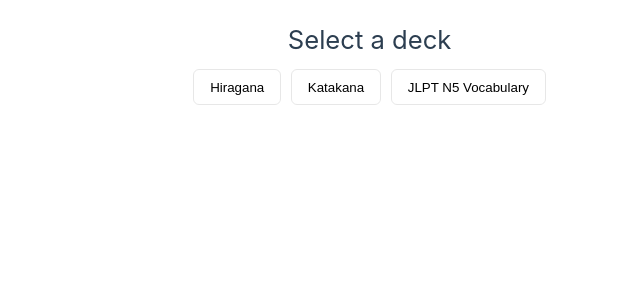
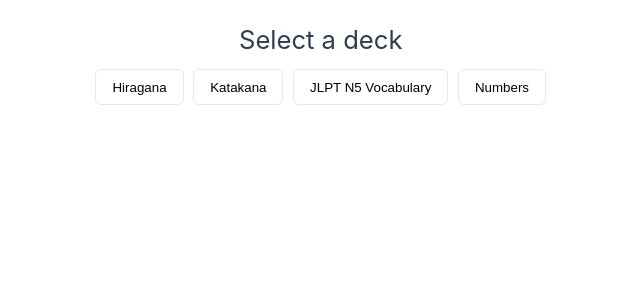
Before and after one commit to hpbrew/japanese-mastery, a Vue app: page / in a window 1280 px wide. Shown: the top 300 px of the page, without its empty margins (74-714 px from the left). Built offline with nearby package versions, Linux system fonts and the light colour scheme; the HTML template or start-up script is replaced by a standard one.

Commit message:
add new deck

```diff
--- /dev/null
+++ b/src/assets/decks/N.4-N.5-Basic-1800/number.ts
@@ -0,0 +1,84 @@
+import type { Deck } from "../deck-types";
+//Unit 1 数字 (Number)
+
+export const numberDeck: Deck = {
+  id: "numbers",
+  name: "Numbers",
+  cards: [
+    { front: "0", back: "零 (れい)" },
+    { front: "1", back: "一 (いち)" },
+    { front: "2", back: "二 (に)" },
+    { front: "3", back: "三 (さん)" },
+    { front: "4", back: "四 (し / よん)" },
+    { front: "5", back: "五 (ご)" },
+    { front: "6", back: "六 (ろく)" },
+    { front: "7", back: "七 (しち / なな)" },
+    { front: "8", back: "八 (はち)" },
+    { front: "9", back: "九 (きゅう / く)" },
+    { front: "10", back: "十 (じゅう)" },
+    { front: "11", back: "十一 (じゅういち)" },
+    { front: "12", back: "十二 (じゅうに)" },
+    { front: "13", back: "十三 (じゅうさん)" },
+    { front: "14", back: "十四 (じゅうし / じゅうよん)" },
+    { front: "15", back: "十五 (じゅうご)" },
+    { front: "16", back: "十六 (じゅうろく)" },
+    { front: "17", back: "十七 (じゅうしち / じゅうなな)" },
+    { front: "18", back: "十八 (じゅうはち)" },
+    { front: "19", back: "十九 (じゅうきゅう / じゅうく)" },
+    { front: "20", back: "二十 (にじゅう)" },
+    { front: "30", back: "三十 (さんじゅう)" },
+    { front: "40", back: "四十 (よんじゅう)" },
+    { front: "50", back: "五十 (ごじゅう)" },
+    { front: "60", back: "六十 (ろくじゅう)" },
+    { front: "70", back: "七十 (ななじゅう)" },
+    { front: "80", back: "八十 (はちじゅう)" },
+    { front: "90", back: "九十 (きゅうじゅう)" },
+    { front: "100", back: "百 (ひゃく)" },
+    { front: "200", back: "二百 (にひゃく)" },
+    { front: "300", back: "三百 (さんびゃく)" },
+    { front: "400", back: "四百 (よんひゃく)" },
+    { front: "500", back: "五百 (ごひゃく)" },
+    { front: "600", back: "六百 (ろっぴゃく)" },
+    { front: "700", back: "七百 (ななひゃく)" },
+    { front: "800", back: "八百 (はっぴゃく)" },
+    { front: "900", back: "九百 (きゅうひゃく)" },
+    { front: "1000", back: "千 (せん)" },
+    { front: "2000", back: "二千 (にせん)" },
+    { front: "3000", back: "三千 (さんぜん)" },
+    { front: "4000", back: "四千 (よんせん)" },
+    { front: "5000", back: "五千 (ごせん)" },
+    { front: "6000", back: "六千 (ろくせん)" },
+    { front: "7000", back: "七千 (ななせん)" },
+    { front: "8000", back: "八千 (はっせん)" },
+    { front: "9000", back: "九千 (きゅうせん)" },
+    { front: "10000", back: "一万 (いちまん)" },
+    { front: "20000", back: "二万 (にまん)" },
+    { front: "30000", back: "三万 (さんまん)" },
+    { front: "40000", back: "四万 (よんまん)" },
+    { front: "50000", back: "五万 (ごまん)" },
+    { front: "60000", back: "六万 (ろくまん)" },
+    { front: "70000", back: "七万 (ななまん)" },
+    { front: "80000", back: "八万 (はちまん)" },
+    { front: "90000", back: "九万 (きゅうまん)" },
+    { front: "100000", back: "十万 (じゅうまん)" },
+    { front: "200000", back: "二十万 (にじゅうまん)" },
+    { front: "300000", back: "三十万 (さんじゅうまん)" },
+    { front: "400000", back: "四十万 (よんじゅうまん)" },
+    { front: "500000", back: "五十万 (ごじゅうまん)" },
+    { front: "600000", back: "六十万 (ろくじゅうまん)" },
+    { front: "700000", back: "七十万 (ななじゅうまん)" },
+    { front: "800000", back: "八十万 (はちじゅうまん)" },
+    { front: "900000", back: "九十万 (きゅうじゅうまん)" },
+    { front: "1000000", back: "百万 (ひゃくまん)" },
+    { front: "123456789", back: "一億二千三百四十五万六千七百八十九 (いちおくにせんさんびゃくよんじゅうごまんろくせんななひゃくはちじゅうきゅう)" },
+    { front: "123", back: "百二十三 (ひゃくにじゅうさん)" },
+    { front: "2345", back: "二千三百四十五 (にせんさんびゃくよんじゅうご)" },
+    { front: "5678901", back: "五百六十七万八千九百一 (ごひゃくろくじゅうななまんはっせんきゅうひゃくいち)" },
+    { front: "34567", back: "三万四千五百六十七 (さんまんよんせんごひゃくろくじゅうなな)" },
+    { front: "0.5", back: "零点五 (れいてんご)" },
+    { front: "1.2", back: "一点二 (いってんに)" },
+    { front: "-10", back: "マイナス十 (マイナスじゅう)" },
+    { front: "+20", back: "プラス二十 (プラスにじゅう)" },
+    { front: "5%", back: "五パーセント (ごパーセント)" },
+  ],
+};
--- a/src/assets/decks/deck.ts
+++ b/src/assets/decks/deck.ts
@@ -2,9 +2,11 @@ import type { Deck } from "./deck-types";
 import { hiraganaDeck } from "./hiragana";
 import { jlptN5Deck } from "./jlptn5";
 import { katakanaDeck } from "./katakana";
+import { numberDeck } from "./N.4-N.5-Basic-1800/number";
 
 export const decks: Deck[] = [
   hiraganaDeck,
   katakanaDeck,
   jlptN5Deck,
+  numberDeck,
 ]
--- a/src/views/DeckView.vue
+++ b/src/views/DeckView.vue
@@ -1,21 +1,13 @@
 <script setup lang="ts">
 import { ref, computed, watch } from "vue"
 import { useRoute, useRouter } from "vue-router"
-import { hiraganaDeck } from "../assets/decks/hiragana";
-import { jlptN5Deck } from "@/assets/decks/jlptn5";
-import { katakanaDeck } from "@/assets/decks/katakana";
+import { decks } from "@/assets/decks/deck";
 
 const route = useRoute();
 const router = useRouter();
 const deckId = computed(() => (route.params.id as string) || "unknown");
 
-const decks: Record<string, { name: string; cards: Array<{ front: string; back: string }> }> = {
-  hiragana: hiraganaDeck,
-  katakana: katakanaDeck,
-  "jlpt-n5": jlptN5Deck,
-};
-
-const deck = computed(() => decks[deckId.value] || { name: deckId.value, cards: [] });
+const deck = computed(() => decks.find((deck)=>deckId.value === deck.id) || { name: deckId.value, cards: [] });
 const index = ref(0);
 const showFrontFirst = ref(true);
 const flipped = ref(!showFrontFirst.value);
```
Also changed, not shown: src/assets/decks/N.4-N.5-Basic-1800/deck_16274152.csv (added).
